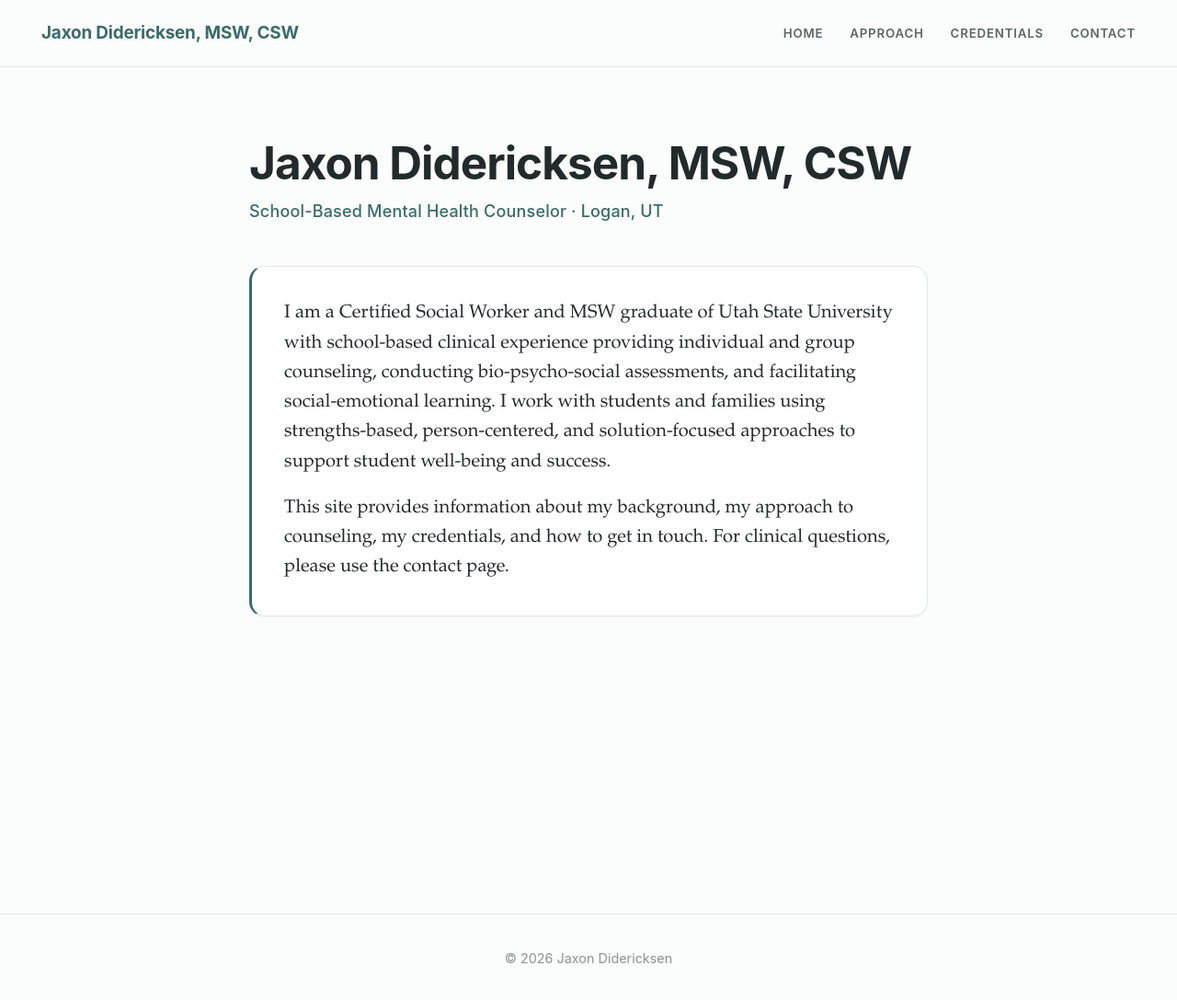
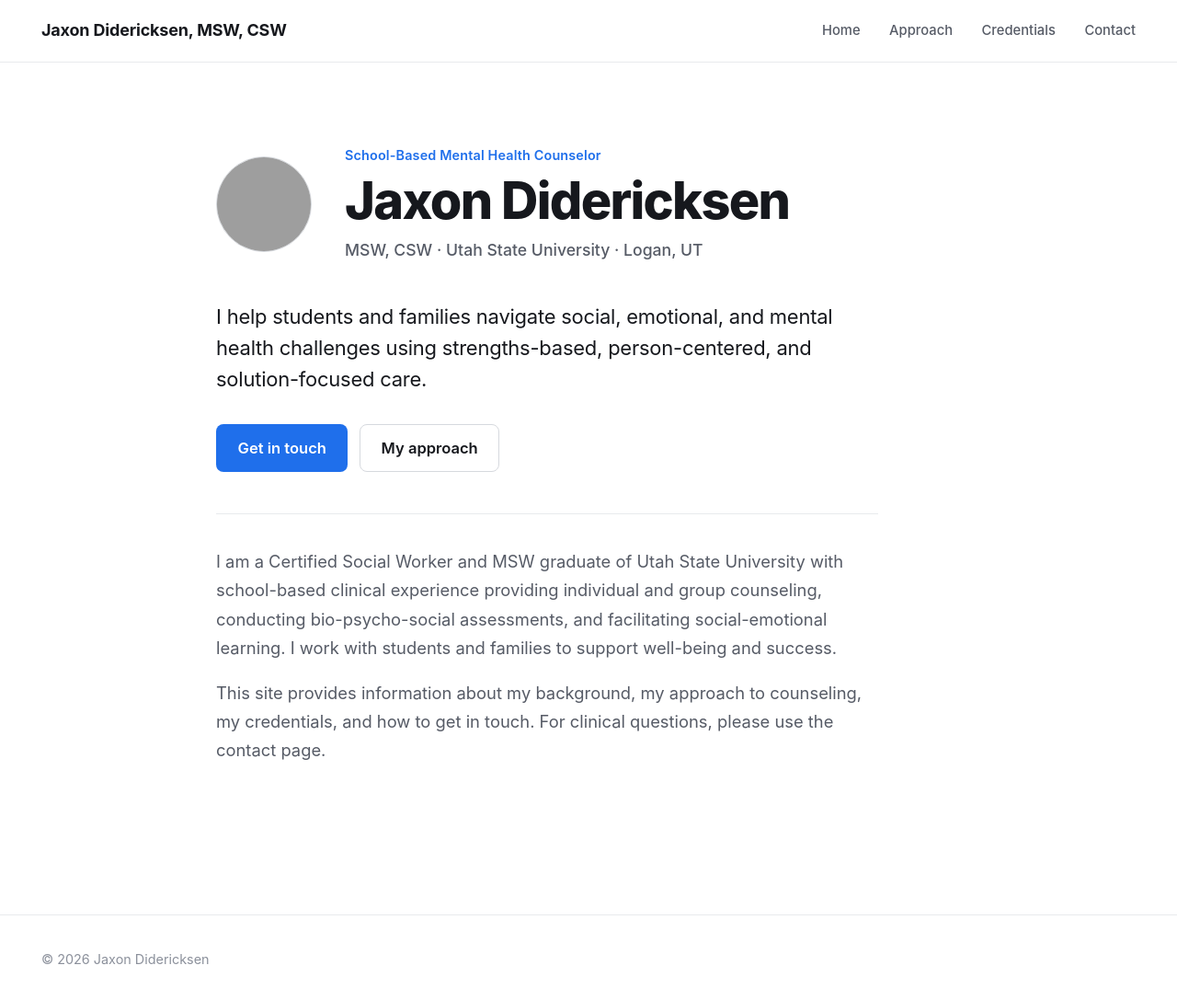
Before and after one commit to Jasper-16-Did/professional-site, a Jekyll site: the page built from index.md, in a window 1280 px wide and 1091 px high. Shown: the top 1087 px of the window at 92% size. Built offline with Jekyll 4.4.1, drawn with Linux system fonts in a browser that asks for light colours; grey boxes are pictures that could not be loaded.

Commit message:
Modern redesign + noindex; simplify layout

```diff
--- a/_layouts/default.html
+++ b/_layouts/default.html
@@ -3,6 +3,7 @@
 <head>
   <meta charset="utf-8">
   <meta name="viewport" content="width=device-width, initial-scale=1">
+  <meta name="robots" content="noindex, nofollow">
   <title>{% if page.title %}{{ page.title }} — {{ site.title }}{% else %}{{ site.title }}{% endif %}</title>
   <meta name="description" content="{{ page.description | default: site.description | strip_html | normalize_whitespace | truncate: 160 }}">
   <link rel="stylesheet" href="{{ '/assets/css/main.css' | relative_url }}">
--- a/assets/css/main.css
+++ b/assets/css/main.css
@@ -1,47 +1,42 @@
 /* ──────────────────────────────────────────────────────────────
-   Jaxon Didericksen, LPC — professional site
-   Calm & modern. System fonts only, no external requests.
+   Jaxon Didericksen, MSW, CSW — professional site
+   Modern, confident, clean. System fonts only, no external requests.
    ────────────────────────────────────────────────────────────── */
 
 :root {
-  /* Type — native system stacks, zero network cost */
-  --font-sans: -apple-system, BlinkMacSystemFont, "Segoe UI", Roboto, Oxygen,
-    Ubuntu, Cantarell, "Helvetica Neue", Arial, sans-serif;
-  --font-serif: "Iowan Old Style", "Palatino Linotype", Palatino,
-    "Book Antiqua", Georgia, "Times New Roman", serif;
+  --font-sans: -apple-system, BlinkMacSystemFont, "Segoe UI", Roboto, Helvetica,
+    Arial, sans-serif, "Apple Color Emoji", "Segoe UI Emoji";
 
-  /* Calm, trustworthy teal/sage palette */
-  --color-bg: #fbfcfc;
+  /* Restrained neutral base + a single confident accent */
+  --color-bg: #ffffff;
   --color-surface: #ffffff;
-  --color-text: #232a2b;
-  --color-muted: #5b6566;
-  --color-faint: #8a9293;
-  --color-accent: #3a6b6a;
-  --color-accent-strong: #2f5c5b;
-  --color-accent-soft: #e8f1f0;
-  --color-border: #e2e8e7;
-  --shadow-sm: 0 1px 2px rgba(35, 42, 43, 0.05);
-  --shadow-md: 0 10px 30px -16px rgba(35, 42, 43, 0.22);
+  --color-text: #16181d;
+  --color-muted: #565b66;
+  --color-faint: #8b909b;
+  --color-accent: #1f6feb;
+  --color-accent-strong: #1858c4;
+  --color-accent-soft: #eef4ff;
+  --color-border: #e8eaed;
+  --color-border-strong: #d6d9de;
 
-  --max-width: 44rem;
+  --max-width: 48rem;
   --space: 1.5rem;
-  --radius: 16px;
-  --radius-sm: 10px;
+  --radius: 10px;
+  --radius-sm: 8px;
 }
 
 @media (prefers-color-scheme: dark) {
   :root {
-    --color-bg: #14191a;
-    --color-surface: #1a2122;
-    --color-text: #e7eced;
-    --color-muted: #9aa6a6;
-    --color-faint: #6e797a;
-    --color-accent: #6fb3ae;
-    --color-accent-strong: #84c2bd;
-    --color-accent-soft: #1d2c2c;
-    --color-border: #2a3334;
-    --shadow-sm: 0 1px 2px rgba(0, 0, 0, 0.3);
-    --shadow-md: 0 12px 32px -16px rgba(0, 0, 0, 0.6);
+    --color-bg: #0e0f12;
+    --color-surface: #16181c;
+    --color-text: #f0f1f3;
+    --color-muted: #a4a9b3;
+    --color-faint: #71767f;
+    --color-accent: #4d92ff;
+    --color-accent-strong: #6ba4ff;
+    --color-accent-soft: #15233b;
+    --color-border: #24262c;
+    --color-border-strong: #32353d;
   }
 }
 
@@ -50,7 +45,7 @@
 
 html {
   font-size: 18px;
-  line-height: 1.72;
+  line-height: 1.7;
   -webkit-text-size-adjust: 100%;
   scroll-behavior: smooth;
 }
@@ -68,23 +63,13 @@ body {
   text-rendering: optimizeLegibility;
 }
 
-::selection {
-  background: var(--color-accent-soft);
-  color: var(--color-accent-strong);
-}
+::selection { background: var(--color-accent-soft); color: var(--color-accent-strong); }
 
 a {
-  color: var(--color-accent-strong);
-  text-decoration: underline;
-  text-decoration-thickness: 1px;
-  text-underline-offset: 3px;
-  text-decoration-color: color-mix(in srgb, var(--color-accent) 40%, transparent);
-  transition: color 0.18s ease, text-decoration-color 0.18s ease;
+  color: var(--color-accent);
+  text-decoration: none;
 }
-a:hover {
-  color: var(--color-accent);
-  text-decoration-color: currentColor;
-}
+a:hover { color: var(--color-accent-strong); text-decoration: underline; text-underline-offset: 3px; }
 
 :focus-visible {
   outline: 2px solid var(--color-accent);
@@ -101,179 +86,223 @@ a:hover {
   align-items: center;
   gap: 2rem;
   flex-wrap: wrap;
-  padding: 1.1rem clamp(1.25rem, 5vw, 2.5rem);
-  background: color-mix(in srgb, var(--color-bg) 82%, transparent);
-  -webkit-backdrop-filter: saturate(160%) blur(12px);
-  backdrop-filter: saturate(160%) blur(12px);
+  padding: 1rem clamp(1.25rem, 5vw, 2.5rem);
+  background: color-mix(in srgb, var(--color-bg) 88%, transparent);
+  -webkit-backdrop-filter: blur(10px);
+  backdrop-filter: blur(10px);
   border-bottom: 1px solid var(--color-border);
 }
 
 .site-title {
-  font-size: 1.05rem;
+  font-size: 1rem;
   font-weight: 700;
   letter-spacing: -0.01em;
-  text-decoration: none;
-  color: var(--color-accent);
+  color: var(--color-text);
 }
+.site-title:hover { color: var(--color-text); text-decoration: none; }
 
-.site-nav {
-  display: flex;
-  gap: 1.6rem;
-  margin-left: auto;
-}
+.site-nav { display: flex; gap: 1.75rem; margin-left: auto; }
 .site-nav a {
   color: var(--color-muted);
-  text-decoration: none;
-  font-size: 0.74rem;
-  font-weight: 600;
-  letter-spacing: 0.06em;
-  text-transform: uppercase;
+  font-size: 0.82rem;
+  font-weight: 500;
 }
-.site-nav a:hover { color: var(--color-accent); }
+.site-nav a:hover { color: var(--color-accent); text-decoration: none; }
 
 /* ── Layout ── */
 .page-content {
   width: 100%;
   max-width: var(--max-width);
   margin: 0 auto;
-  padding: clamp(2.5rem, 6vw, 4.5rem) clamp(1.25rem, 5vw, 1.5rem);
+  padding: clamp(2.75rem, 7vw, 5rem) clamp(1.25rem, 5vw, 1.5rem);
   flex: 1 0 auto;
 }
-/* index.md nests .page-content inside .page-content; neutralise the inner one */
 .page-content .page-content { padding: 0; max-width: none; }
 
-/* ── Home / profile ── */
-.profile {
+/* ── Home / hero ── */
+.hero {
   display: flex;
-  flex-direction: column;
-  gap: calc(var(--space) * 1.6);
+  align-items: center;
+  gap: clamp(1.25rem, 4vw, 2rem);
+  margin-bottom: 2.25rem;
 }
-.profile-name {
-  margin: 0;
-  font-size: clamp(2rem, 6vw, 2.75rem);
+.hero-photo img {
+  display: block;
+  width: clamp(84px, 18vw, 104px);
+  height: clamp(84px, 18vw, 104px);
+  object-fit: cover;
+  border-radius: 50%;
+  border: 1px solid var(--color-border-strong);
+}
+.hero-monogram {
+  display: flex;
+  align-items: center;
+  justify-content: center;
+  width: clamp(84px, 18vw, 104px);
+  height: clamp(84px, 18vw, 104px);
+  border-radius: 50%;
+  background: var(--color-accent-soft);
+  color: var(--color-accent);
+  font-size: clamp(1.8rem, 6vw, 2.3rem);
   font-weight: 700;
-  line-height: 1.1;
-  letter-spacing: -0.02em;
-  color: var(--color-text);
 }
-.profile-title {
-  margin: 0.6rem 0 0;
-  font-size: 1rem;
-  font-weight: 500;
+.hero-eyebrow {
+  margin: 0 0 0.4rem;
+  font-size: 0.8rem;
+  font-weight: 600;
   letter-spacing: 0.01em;
   color: var(--color-accent);
 }
+.hero-name {
+  margin: 0;
+  font-size: clamp(2.1rem, 6.5vw, 3.1rem);
+  font-weight: 800;
+  line-height: 1.04;
+  letter-spacing: -0.03em;
+  color: var(--color-text);
+}
+.hero-creds {
+  margin: 0.55rem 0 0;
+  font-size: 0.98rem;
+  font-weight: 500;
+  color: var(--color-muted);
+}
+
+/* Lede paragraph */
+.lede {
+  font-size: 1.22rem;
+  line-height: 1.55;
+  letter-spacing: -0.01em;
+  color: var(--color-text);
+  margin: 0 0 1.75rem;
+  max-width: 38rem;
+}
+
+/* ── Buttons ── */
+.actions { display: flex; flex-wrap: wrap; gap: 0.7rem; }
+.btn {
+  display: inline-flex;
+  align-items: center;
+  padding: 0.62rem 1.25rem;
+  border-radius: var(--radius-sm);
+  font-size: 0.92rem;
+  font-weight: 600;
+  border: 1px solid transparent;
+  transition: background 0.15s ease, border-color 0.15s ease, color 0.15s ease;
+}
+.btn:hover { text-decoration: none; }
+.btn-primary { background: var(--color-accent); color: #fff; }
+.btn-primary:hover { background: var(--color-accent-strong); color: #fff; }
+.btn-ghost { background: transparent; color: var(--color-text); border-color: var(--color-border-strong); }
+.btn-ghost:hover { border-color: var(--color-text); color: var(--color-text); }
+
+/* ── Bio / prose blocks ── */
 .profile-bio {
-  position: relative;
-  padding: calc(var(--space) * 1.3);
-  background: var(--color-surface);
-  border: 1px solid var(--color-border);
-  border-left: 3px solid var(--color-accent);
-  border-radius: var(--radius);
-  box-shadow: var(--shadow-sm);
-  font-family: var(--font-serif);
-  font-size: 1.12rem;
-  line-height: 1.6;
+  margin-top: 2.5rem;
+  padding-top: 2rem;
+  border-top: 1px solid var(--color-border);
+  font-size: 1.02rem;
+  line-height: 1.7;
+  color: var(--color-muted);
+  max-width: 40rem;
 }
 .profile-bio p { margin: 0 0 1rem; }
 .profile-bio p:last-child { margin-bottom: 0; }
 
 /* ── Generic page ── */
 .page-header {
-  margin-bottom: calc(var(--space) * 1.6);
-  padding-bottom: var(--space);
-  border-bottom: 1px solid var(--color-border);
+  margin-bottom: 2.25rem;
 }
 .page-header h1 {
   margin: 0;
-  font-size: clamp(1.7rem, 5vw, 2.1rem);
-  font-weight: 700;
-  letter-spacing: -0.015em;
+  font-size: clamp(1.9rem, 5vw, 2.5rem);
+  font-weight: 800;
+  letter-spacing: -0.03em;
   color: var(--color-text);
 }
 
 /* Section sub-heads within a page */
 .page-content h2 {
-  margin: 2.5rem 0 1rem;
-  font-size: 0.78rem;
+  margin: 2.75rem 0 1.1rem;
+  font-size: 0.82rem;
   font-weight: 700;
   text-transform: uppercase;
-  letter-spacing: 0.08em;
-  color: var(--color-accent);
+  letter-spacing: 0.06em;
+  color: var(--color-faint);
 }
-.page-content > h2:first-child { margin-top: 0; }
+.page-content > h2:first-child,
+.page .page-content h2:first-child { margin-top: 0; }
 
-/* ── Credentials ── */
+/* ── Credentials / list ── */
 .credentials-list {
   list-style: none;
   padding: 0;
   margin: 0;
   display: flex;
   flex-direction: column;
-  gap: 0.7rem;
 }
 .credentials-list li {
-  padding: 1rem 1.2rem;
-  background: var(--color-surface);
-  border: 1px solid var(--color-border);
-  border-radius: var(--radius-sm);
-  box-shadow: var(--shadow-sm);
+  padding: 1.1rem 0;
+  border-bottom: 1px solid var(--color-border);
   font-size: 0.98rem;
-  transition: border-color 0.18s ease, box-shadow 0.18s ease;
+  color: var(--color-text);
 }
-.credentials-list li:hover {
-  border-color: color-mix(in srgb, var(--color-accent) 45%, var(--color-border));
-  box-shadow: var(--shadow-md);
-}
+.credentials-list li:last-child { border-bottom: none; }
 .credential-label {
   display: block;
-  margin-bottom: 0.25rem;
-  font-size: 0.68rem;
+  margin-bottom: 0.3rem;
+  font-size: 0.74rem;
   font-weight: 700;
-  text-transform: uppercase;
-  letter-spacing: 0.07em;
-  color: var(--color-faint);
+  letter-spacing: 0.03em;
+  color: var(--color-accent);
 }
 
 /* ── Contact ── */
-.contact-block {
-  margin: var(--space) 0;
-  padding: calc(var(--space) * 1.2);
-  background: var(--color-accent-soft);
-  border-radius: var(--radius);
+.contact-block { margin: 0 0 1.75rem; }
+.contact-cta {
+  display: flex;
+  flex-wrap: wrap;
+  gap: 0.7rem;
+  margin-bottom: 1.75rem;
+}
+.contact-detail {
+  margin: 0.35rem 0;
   font-size: 1rem;
+  color: var(--color-muted);
 }
-.contact-block p { margin: 0.45rem 0; }
-.contact-block p:first-child { margin-top: 0; }
-.contact-block p:last-child { margin-bottom: 0; }
+.contact-detail strong { color: var(--color-text); font-weight: 600; }
 
 /* Crisis / important notice */
+.notice {
+  margin-top: 2rem;
+  padding: 1rem 1.2rem;
+  background: var(--color-accent-soft);
+  border-radius: var(--radius-sm);
+  font-size: 0.92rem;
+  color: var(--color-text);
+}
 .page-content strong { color: var(--color-text); }
 
 /* ── Footer ── */
 .site-footer {
   flex-shrink: 0;
-  margin-top: 3rem;
+  margin-top: 4rem;
   padding: 2rem clamp(1.25rem, 5vw, 2.5rem);
   border-top: 1px solid var(--color-border);
   font-size: 0.8rem;
   color: var(--color-faint);
-  text-align: center;
 }
 .site-footer p { margin: 0; }
 
 /* ── Motion preference ── */
 @media (prefers-reduced-motion: reduce) {
-  * {
-    animation-duration: 0.01ms !important;
-    transition-duration: 0.01ms !important;
-    scroll-behavior: auto !important;
-  }
+  * { transition-duration: 0.01ms !important; scroll-behavior: auto !important; }
 }
 
 /* ── Small screens ── */
 @media (max-width: 600px) {
   html { font-size: 16.5px; }
   .site-header { gap: 0.85rem; }
-  .site-nav { margin-left: 0; gap: 1.2rem; }
+  .site-nav { margin-left: 0; gap: 1.25rem; }
+  .hero { flex-direction: column; align-items: flex-start; gap: 1.1rem; }
 }
--- a/index.md
+++ b/index.md
@@ -3,14 +3,28 @@ layout: default
 title: Home
 ---
 <div class="page-content">
-  <div class="profile">
-    <div>
-      <h1 class="profile-name">Jaxon Didericksen, MSW, CSW</h1>
-      <p class="profile-title">School-Based Mental Health Counselor &middot; Logan, UT</p>
+  <section class="hero">
+    <div class="hero-photo">
+      <img src="{{ '/assets/img/headshot.jpg' | relative_url }}" alt="Jaxon Didericksen"
+           onerror="this.style.display='none';this.nextElementSibling.style.display='flex';">
+      <div class="hero-monogram" style="display:none">JD</div>
     </div>
-    <div class="profile-bio">
-      <p>I am a Certified Social Worker and MSW graduate of Utah State University with school-based clinical experience providing individual and group counseling, conducting bio-psycho-social assessments, and facilitating social-emotional learning. I work with students and families using strengths-based, person-centered, and solution-focused approaches to support student well-being and success.</p>
-      <p>This site provides information about my background, my approach to counseling, my credentials, and how to get in touch. For clinical questions, please use the contact page.</p>
+    <div class="hero-text">
+      <p class="hero-eyebrow">School-Based Mental Health Counselor</p>
+      <h1 class="hero-name">Jaxon Didericksen</h1>
+      <p class="hero-creds">MSW, CSW &middot; Utah State University &middot; Logan, UT</p>
     </div>
+  </section>
+
+  <p class="lede">I help students and families navigate social, emotional, and mental health challenges using strengths-based, person-centered, and solution-focused care.</p>
+
+  <div class="actions">
+    <a class="btn btn-primary" href="{{ '/contact' | relative_url }}">Get in touch</a>
+    <a class="btn btn-ghost" href="{{ '/approach' | relative_url }}">My approach</a>
+  </div>
+
+  <div class="profile-bio">
+    <p>I am a Certified Social Worker and MSW graduate of Utah State University with school-based clinical experience providing individual and group counseling, conducting bio-psycho-social assessments, and facilitating social-emotional learning. I work with students and families to support well-being and success.</p>
+    <p>This site provides information about my background, my approach to counseling, my credentials, and how to get in touch. For clinical questions, please use the contact page.</p>
   </div>
 </div>
--- /dev/null
+++ b/robots.txt
@@ -0,0 +1,2 @@
+User-agent: *
+Disallow: /
```
Also changed, not shown: contact.md (+6 -3 lines), assets/img/README.txt (added), assets/img/headshot.jpg.jfif (added).
